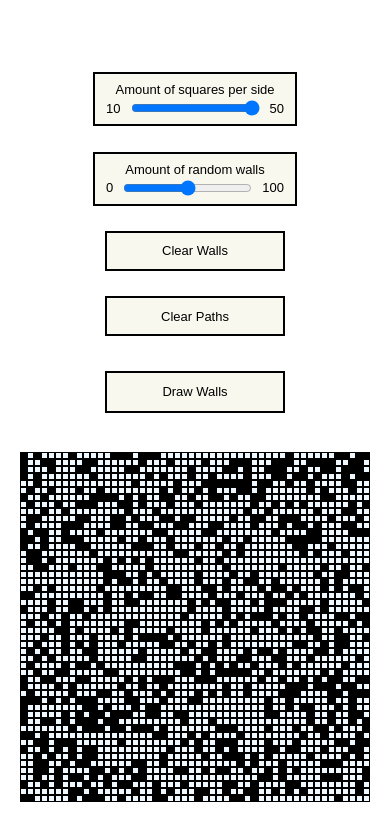
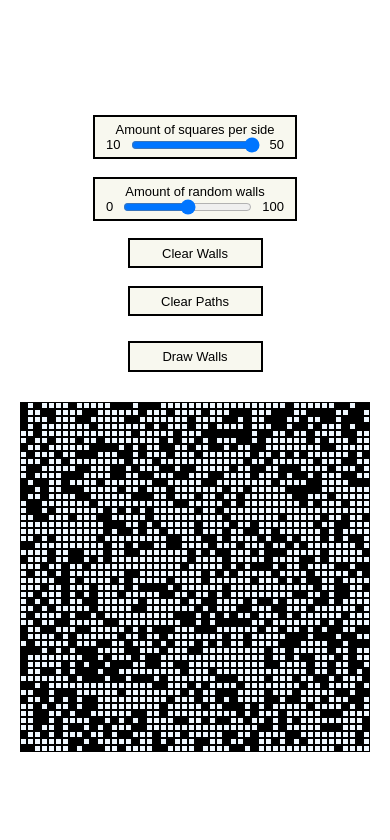
Before and after one commit to mfg25/shortest-path, a React (Create React App) app: page / in a window 390 px wide. Shown: the top 840 px of the page. Built offline with nearby package versions, Linux system fonts and the light colour scheme.

Commit message:
responsive adjusts 2

```diff
--- a/src/components/UserInput.css
+++ b/src/components/UserInput.css
@@ -60,17 +60,16 @@
     background-color: rgb(212, 212, 202) !important;
 }
 
-@media (max-width: 600px)
+@media (max-width: 900px) or (max-height: 600px)
 {
 
     #user-input-container{
-        height: 400px;
-        width: 400px;
+        height: 300px;
+        width: 300px;
         margin: 5px;
     }
     #input-and-label{
-
-        width: 45%;
+        width: 60%;
         height: 10%;
         padding: 5px 10px 5px 10px;
         font-size:  13px;
--- a/src/components/grid.css
+++ b/src/components/grid.css
@@ -1,6 +1,6 @@
 #grid-container{
-    width: 350px;
-    height: 350px;
+    width: 800px;
+    height: 800px;
     background-color: aliceblue;
     display: flex;
     flex-wrap: wrap;
@@ -19,3 +19,11 @@
 #selected{
     background-color: rgb(255, 0, 0);
 }
+@media (max-width: 800px ) or (max-height: 600px)
+{
+    #grid-container{
+        width: 350px;
+        height: 350px;
+
+    }
+}
--- a/src/components/grid.js
+++ b/src/components/grid.js
@@ -119,7 +119,7 @@ export default class gridContainer extends Component {
 
   getSquareSize() {
     let sides;
-    if (window.innerWidth < 800) {
+    if (window.innerWidth < 900) {
       sides = Math.sqrt((350 * 350) / this.state.graph.length);
     } else {
       sides = Math.sqrt((800 * 800) / this.state.graph.length);
```
